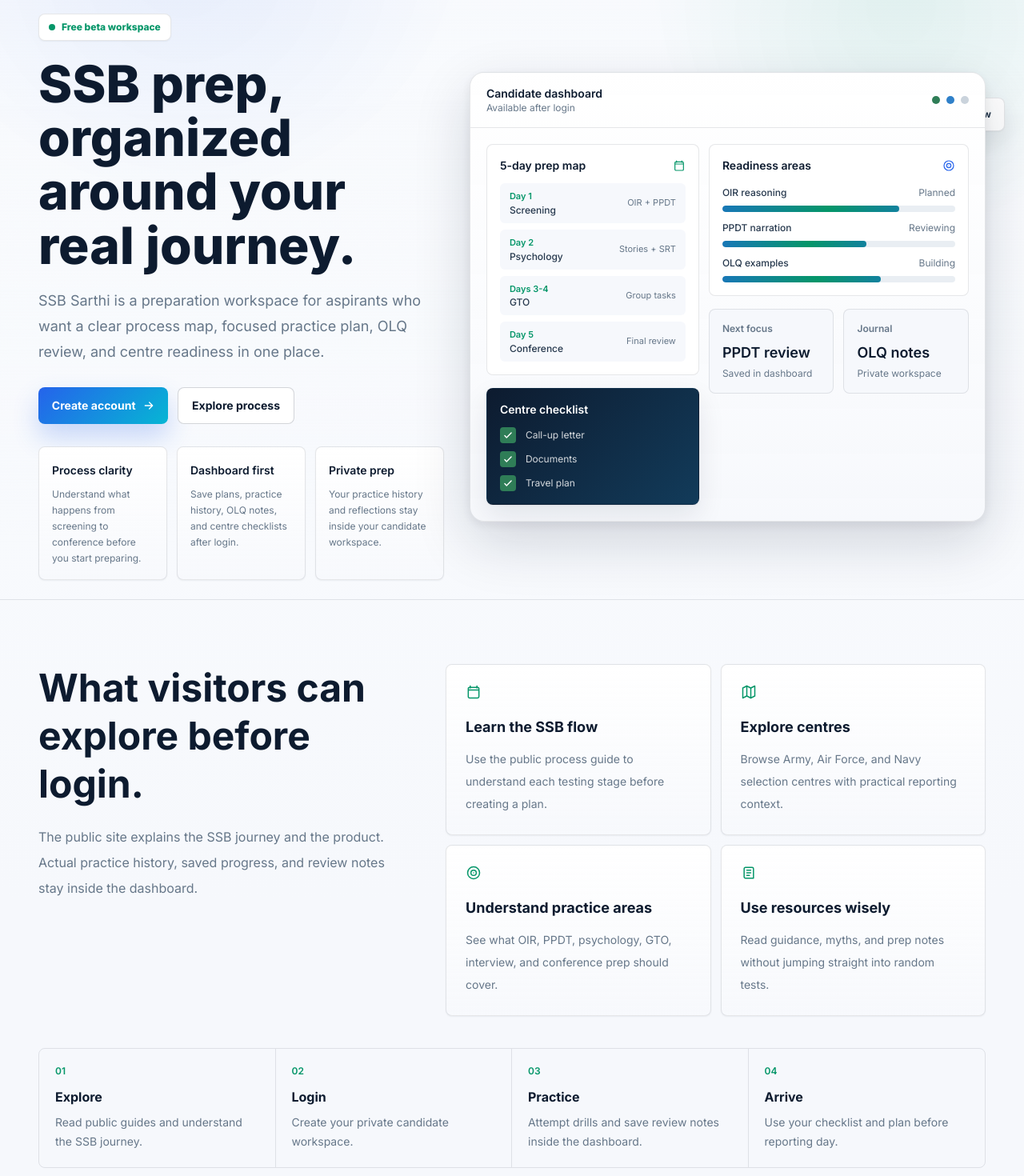
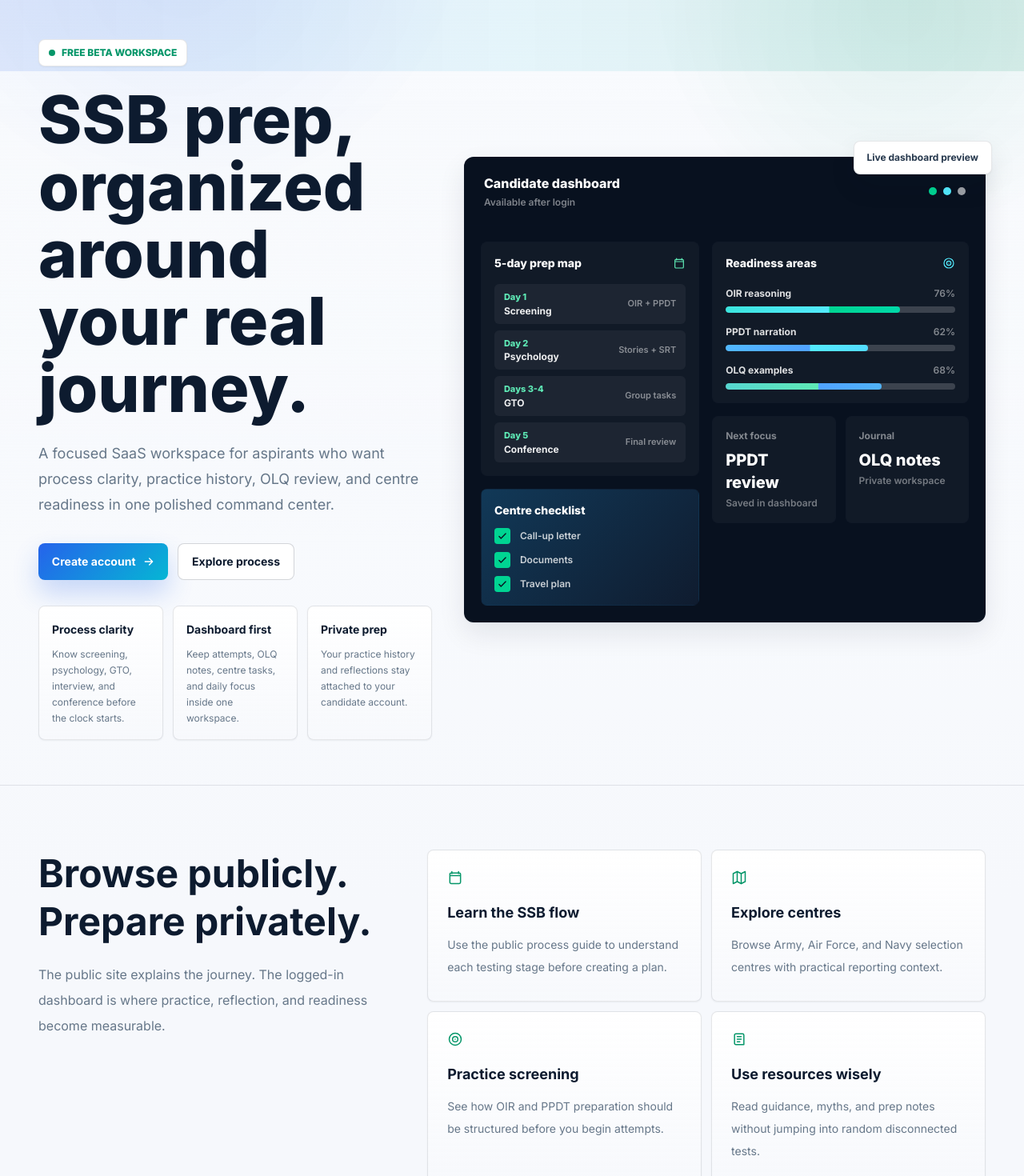
Before and after one commit to yudhveer10/SSB-Sarthi, a Next.js app: page / in a window 1280 px wide. Shown: the part 120-1590 px from the top of the page at 80% size. Built offline with nearby package versions, Linux system fonts and the light colour scheme.

Commit message:
Latest by Yudhveer UI Enhancement 10

```diff
--- a/app/page.tsx
+++ b/app/page.tsx
@@ -3,22 +3,22 @@
 const heroCards = [
   {
     title: "Process clarity",
-    detail: "Understand what happens from screening to conference before you start preparing.",
+    detail: "Know screening, psychology, GTO, interview, and conference before the clock starts.",
   },
   {
     title: "Dashboard first",
-    detail: "Save plans, practice history, OLQ notes, and centre checklists after login.",
+    detail: "Keep attempts, OLQ notes, centre tasks, and daily focus inside one workspace.",
   },
   {
     title: "Private prep",
-    detail: "Your practice history and reflections stay inside your candidate workspace.",
+    detail: "Your practice history and reflections stay attached to your candidate account.",
   },
 ];
 
 const readinessRows = [
-  { label: "OIR reasoning", value: "Planned", width: "76%" },
-  { label: "PPDT narration", value: "Reviewing", width: "62%" },
-  { label: "OLQ examples", value: "Building", width: "68%" },
+  { label: "OIR reasoning", value: "76%", tone: "from-emerald-400 to-cyan-300" },
+  { label: "PPDT narration", value: "62%", tone: "from-cyan-300 to-blue-400" },
+  { label: "OLQ examples", value: "68%", tone: "from-blue-400 to-emerald-300" },
 ];
 
 const dashboardPlan = [
@@ -28,7 +28,14 @@
   { day: "Day 5", title: "Conference", state: "Final review" },
 ];
 
-const productSections = [
+const commandModules = [
+  ["Practice sessions", "Timed OIR sets, PPDT drills, and review notes that do not get lost."],
+  ["Readiness planner", "A 5-day preparation map with daily priorities and centre checklist."],
+  ["OLQ journal", "Real examples, reflections, and interview-ready stories in one place."],
+  ["Private history", "Attempts, scores, and notes attached to your account, not your browser tab."],
+];
+
+const publicSections = [
   {
     title: "Learn the SSB flow",
     body: "Use the public process guide to understand each testing stage before creating a plan.",
@@ -42,53 +49,40 @@
     icon: MapIcon,
   },
   {
-    title: "Understand practice areas",
-    body: "See what OIR, PPDT, psychology, GTO, interview, and conference prep should cover.",
+    title: "Practice screening",
+    body: "See how OIR and PPDT preparation should be structured before you begin attempts.",
     href: "/screening",
     icon: TargetIcon,
   },
   {
     title: "Use resources wisely",
-    body: "Read guidance, myths, and prep notes without jumping straight into random tests.",
+    body: "Read guidance, myths, and prep notes without jumping into random disconnected tests.",
     href: "/resources",
     icon: JournalIcon,
   },
 ];
 
-const dashboardAccess = [
-  ["Practice sessions", "Timed OIR sets, PPDT drills, review notes, and saved progress."],
-  ["Readiness planner", "A 5-day preparation map with daily priorities and centre checklist."],
-  ["OLQ journal", "Real examples, reflections, and interview-ready stories in one place."],
-  ["Private history", "Attempts, scores, and preparation notes attached to your account."],
-];
-
-const flow = [
-  ["Explore", "Read public guides and understand the SSB journey."],
-  ["Login", "Create your private candidate workspace."],
-  ["Practice", "Attempt drills and save review notes inside the dashboard."],
-  ["Arrive", "Use your checklist and plan before reporting day."],
-];
-
 export default function HomePage() {
   return (
-    <main className="text-[var(--color-ink-strong)]">
-      <section className="overflow-hidden border-b border-[var(--color-border)]">
-        <div className="mx-auto grid w-full max-w-7xl items-center gap-8 px-6 py-4 sm:px-10 lg:grid-cols-[0.88fr_1.12fr] lg:px-12 lg:py-6">
-          <div className="max-w-2xl animate-fade-up">
-            <span className="inline-flex items-center gap-2 rounded-lg border border-[var(--color-border)] bg-[var(--color-panel)] px-3 py-2 text-xs font-extrabold text-[var(--color-green)] shadow-[var(--shadow-subtle)]">
+    <main className="overflow-hidden text-[var(--color-ink-strong)]">
+      <section className="relative border-b border-[var(--color-border)]">
+        <div className="absolute inset-x-0 top-0 h-24 bg-[linear-gradient(90deg,rgba(37,99,235,0.12),rgba(6,182,212,0.08),rgba(5,150,105,0.12))]" />
+        <div className="mx-auto grid min-h-[calc(100dvh-var(--nav-height)-48px)] w-full max-w-7xl items-center gap-10 px-6 py-12 sm:px-10 lg:grid-cols-[0.86fr_1.14fr] lg:px-12 lg:py-14">
+          <div className="relative z-10 max-w-2xl animate-fade-up">
+            <span className="inline-flex items-center gap-2 rounded-lg border border-[var(--color-border)] bg-[var(--color-panel)] px-3 py-2 text-xs font-extrabold uppercase text-[var(--color-green)] shadow-[var(--shadow-subtle)]">
               <span className="h-2 w-2 rounded-full bg-[var(--color-green)]" />
               Free beta workspace
             </span>
-            <h1 className="mt-5 max-w-[13ch] font-display text-4xl font-extrabold leading-[1.05] text-[var(--color-ink-strong)] sm:text-5xl lg:text-[4rem]">
+            <h1 className="mt-6 max-w-[12ch] font-display text-5xl font-extrabold leading-[1.02] text-[var(--color-ink-strong)] sm:text-6xl lg:text-[5.15rem]">
               SSB prep, organized around your real journey.
             </h1>
-            <p className="mt-5 max-w-xl text-base leading-8 text-[var(--color-muted)] sm:text-lg">
-              SSB Sarthi is a preparation workspace for aspirants who want a
-              clear process map, focused practice plan, OLQ review, and centre
-              readiness in one place.
+            <p className="mt-6 max-w-xl text-base leading-8 text-[var(--color-muted)] sm:text-lg">
+              A focused SaaS workspace for aspirants who want process clarity,
+              practice history, OLQ review, and centre readiness in one polished
+              command center.
             </p>
 
-            <div className="mt-7 flex flex-wrap gap-3">
+            <div className="mt-8 flex flex-wrap gap-3">
               <Link href="/signin?mode=signup" className="btn-primary">
                 Create account
                 <ArrowIcon />
@@ -98,10 +92,10 @@
               </Link>
             </div>
 
-            <div className="mt-7 grid gap-3 sm:grid-cols-3">
+            <div className="mt-8 grid gap-3 sm:grid-cols-3">
               {heroCards.map((card) => (
-                <div key={card.title} className="mini-panel landing-hover">
-                  <span className="text-sm font-semibold text-[var(--color-ink-strong)]">
+                <div key={card.title} className="mini-panel">
+                  <span className="text-sm font-bold text-[var(--color-ink-strong)]">
                     {card.title}
                   </span>
                   <span className="mt-2 block text-xs leading-5 text-[var(--color-muted)]">
@@ -112,49 +106,43 @@
             </div>
           </div>
 
-          <div className="relative animate-fade-up stagger-2">
-            <div className="absolute -right-6 top-8 hidden rounded-lg border border-[var(--color-border)] bg-[var(--color-panel)] px-4 py-3 text-xs font-bold text-[var(--color-ink)] shadow-[var(--shadow-soft)] lg:block">
+          <div className="relative z-10 animate-fade-up stagger-2">
+            <div className="absolute -right-2 -top-5 hidden rounded-lg border border-[var(--color-border)] bg-[var(--color-panel)] px-4 py-3 text-xs font-bold text-[var(--color-ink)] shadow-[var(--shadow-soft)] lg:block">
               Live dashboard preview
             </div>
-            <div className="product-shell landing-card-drift">
-              <div className="flex flex-wrap items-center justify-between gap-3 border-b border-[var(--color-border)] px-5 py-4">
+            <div className="overflow-hidden rounded-xl border border-white/10 bg-[#08111f] text-white shadow-[0_32px_90px_rgba(8,17,31,0.38)]">
+              <div className="flex items-center justify-between border-b border-white/10 px-6 py-5">
                 <div>
-                  <p className="text-sm font-semibold text-[var(--color-ink-strong)]">
-                    Candidate dashboard
-                  </p>
-                  <p className="text-xs text-[var(--color-muted)]">
-                    Available after login
-                  </p>
+                  <p className="text-base font-extrabold">Candidate dashboard</p>
+                  <p className="mt-1 text-xs font-semibold text-white/48">Available after login</p>
                 </div>
                 <div className="flex gap-2">
-                  <span className="h-2.5 w-2.5 rounded-full bg-[#2f7d57]" />
-                  <span className="h-2.5 w-2.5 rounded-full bg-[#2f80c9]" />
-                  <span className="h-2.5 w-2.5 rounded-full bg-[#cad3dc]" />
+                  <span className="h-2.5 w-2.5 rounded-full bg-emerald-400" />
+                  <span className="h-2.5 w-2.5 rounded-full bg-cyan-300" />
+                  <span className="h-2.5 w-2.5 rounded-full bg-white/60" />
                 </div>
               </div>
 
-              <div className="grid gap-3 p-5 lg:grid-cols-[0.9fr_1.1fr]">
+              <div className="grid gap-4 p-5 lg:grid-cols-[0.92fr_1.08fr]">
                 <div className="space-y-4">
-                  <div className="rounded-lg border border-[var(--color-border)] bg-[var(--color-panel)] p-4">
+                  <div className="rounded-lg border border-white/12 bg-white/[0.04] p-4">
                     <div className="flex items-center justify-between">
-                      <p className="text-sm font-semibold">5-day prep map</p>
-                      <CalendarIcon className="h-4 w-4 text-[var(--color-green)]" />
+                      <p className="text-sm font-extrabold">5-day prep map</p>
+                      <CalendarIcon className="h-4 w-4 text-emerald-300" />
                     </div>
-                    <div className="mt-3 space-y-2">
+                    <div className="mt-4 space-y-2">
                       {dashboardPlan.map((item) => (
                         <div
                           key={item.day}
-                          className="flex items-center justify-between rounded-md bg-[var(--color-surface)] px-3 py-2"
+                          className="flex items-center justify-between rounded-md bg-white/[0.05] px-3 py-2"
                         >
                           <div>
-                            <p className="text-[11px] font-semibold text-[var(--color-green)]">
+                            <p className="text-[11px] font-extrabold text-emerald-300">
                               {item.day}
                             </p>
-                            <p className="text-xs font-medium text-[var(--color-ink)]">
-                              {item.title}
-                            </p>
+                            <p className="text-xs font-bold text-white/92">{item.title}</p>
                           </div>
-                          <span className="text-[11px] text-[var(--color-muted)]">
+                          <span className="text-[11px] font-semibold text-white/48">
                             {item.state}
                           </span>
                         </div>
@@ -162,15 +150,15 @@
                     </div>
                   </div>
 
-                  <div className="rounded-lg border border-[var(--color-border)] bg-[linear-gradient(135deg,#0d1b2f,#123b5a)] p-4 text-white shadow-[var(--shadow-card)]">
-                    <p className="text-sm font-semibold">Centre checklist</p>
+                  <div className="rounded-lg border border-cyan-300/20 bg-[linear-gradient(135deg,rgba(18,59,90,0.96),rgba(16,29,48,0.96))] p-4">
+                    <p className="text-sm font-extrabold">Centre checklist</p>
                     <div className="mt-3 space-y-2.5">
                       {["Call-up letter", "Documents", "Travel plan"].map((item) => (
                         <div key={item} className="flex items-center gap-3">
-                          <span className="flex h-5 w-5 items-center justify-center rounded bg-[#2f7d57] text-[10px]">
+                          <span className="grid h-5 w-5 place-items-center rounded bg-emerald-400 text-[10px] text-[#08111f]">
                             <CheckIcon />
                           </span>
-                          <span className="text-xs text-white/82">{item}</span>
+                          <span className="text-xs font-semibold text-white/78">{item}</span>
                         </div>
                       ))}
                     </div>
@@ -178,24 +166,22 @@
                 </div>
 
                 <div className="space-y-4">
-                  <div className="rounded-lg border border-[var(--color-border)] bg-[var(--color-panel)] p-4">
+                  <div className="rounded-lg border border-white/12 bg-white/[0.04] p-4">
                     <div className="flex items-center justify-between">
-                      <p className="text-sm font-semibold">Readiness areas</p>
-                      <TargetIcon className="h-4 w-4 text-[var(--color-blue)]" />
+                      <p className="text-sm font-extrabold">Readiness areas</p>
+                      <TargetIcon className="h-4 w-4 text-cyan-300" />
                     </div>
-                    <div className="mt-4 space-y-3">
+                    <div className="mt-5 space-y-4">
                       {readinessRows.map((row) => (
                         <div key={row.label}>
                           <div className="mb-2 flex justify-between text-xs">
-                            <span className="font-medium text-[var(--color-ink)]">
-                              {row.label}
-                            </span>
-                            <span className="text-[var(--color-muted)]">{row.value}</span>
+                            <span className="font-bold text-white/86">{row.label}</span>
+                            <span className="font-semibold text-white/48">{row.value}</span>
                           </div>
-                          <div className="h-2 overflow-hidden rounded-full bg-[#e9eef3]">
+                          <div className="h-2 overflow-hidden rounded-full bg-white/18">
                             <div
-                              className="landing-progress h-full rounded-full bg-[linear-gradient(90deg,var(--color-green),var(--color-blue),var(--color-green))]"
-                              style={{ width: row.width }}
+                              className={`h-full rounded-full bg-gradient-to-r ${row.tone} landing-progress`}
+                              style={{ width: row.value }}
                             />
                           </div>
                         </div>
@@ -204,19 +190,15 @@
                   </div>
 
                   <div className="grid grid-cols-2 gap-3">
-                    <div className="rounded-lg border border-[var(--color-border)] bg-[var(--color-surface)] p-4">
-                      <p className="text-xs font-semibold text-[var(--color-muted)]">
-                        Next focus
-                      </p>
-                      <p className="mt-2 text-lg font-semibold">PPDT review</p>
-                      <p className="mt-1 text-xs text-[var(--color-muted)]">Saved in dashboard</p>
+                    <div className="rounded-lg border border-white/12 bg-white/[0.04] p-4">
+                      <p className="text-xs font-bold text-white/48">Next focus</p>
+                      <p className="mt-2 text-xl font-extrabold">PPDT review</p>
+                      <p className="mt-1 text-xs font-semibold text-white/42">Saved in dashboard</p>
                     </div>
-                    <div className="rounded-lg border border-[var(--color-border)] bg-[var(--color-surface)] p-4">
-                      <p className="text-xs font-semibold text-[var(--color-muted)]">
-                        Journal
-                      </p>
-                      <p className="mt-2 text-lg font-semibold">OLQ notes</p>
-                      <p className="mt-1 text-xs text-[var(--color-muted)]">Private workspace</p>
+                    <div className="rounded-lg border border-white/12 bg-white/[0.04] p-4">
+                      <p className="text-xs font-bold text-white/48">Journal</p>
+                      <p className="mt-2 text-xl font-extrabold">OLQ notes</p>
+                      <p className="mt-1 text-xs font-semibold text-white/42">Private workspace</p>
                     </div>
                   </div>
                 </div>
@@ -227,25 +209,24 @@
       </section>
 
       <section className="mx-auto w-full max-w-7xl px-6 py-20 sm:px-10 lg:px-12">
-        <div className="grid gap-10 lg:grid-cols-[0.82fr_1.18fr]">
+        <div className="grid gap-10 lg:grid-cols-[0.78fr_1.22fr]">
           <div>
-            <h2 className="font-display text-4xl font-semibold leading-tight sm:text-5xl">
-              What visitors can explore before login.
+            <h2 className="font-display text-4xl font-extrabold leading-tight sm:text-5xl">
+              Browse publicly. Prepare privately.
             </h2>
             <p className="mt-5 max-w-md text-base leading-8 text-[var(--color-muted)]">
-              The public site explains the SSB journey and the product. Actual
-              practice history, saved progress, and review notes stay inside the
-              dashboard.
+              The public site explains the journey. The logged-in dashboard is
+              where practice, reflection, and readiness become measurable.
             </p>
           </div>
 
           <div className="grid gap-3 sm:grid-cols-2">
-            {productSections.map((feature) => {
+            {publicSections.map((feature) => {
               const Icon = feature.icon;
               return (
-                <Link key={feature.title} href={feature.href} className="feature-panel landing-hover">
+                <Link key={feature.title} href={feature.href} className="feature-panel">
                   <Icon className="h-5 w-5 text-[var(--color-green)]" />
-                  <h3 className="mt-5 text-lg font-semibold">{feature.title}</h3>
+                  <h3 className="mt-5 text-lg font-extrabold">{feature.title}</h3>
                   <p className="mt-3 text-sm leading-7 text-[var(--color-muted)]">
                     {feature.body}
                   </p>
@@ -254,44 +235,31 @@
             })}
           </div>
         </div>
-
-        <div className="mt-10 grid overflow-hidden rounded-lg border border-[var(--color-border)] md:grid-cols-4">
-          {flow.map(([title, body], index) => (
-            <div
-              key={title}
-              className="border-b border-[var(--color-border)] p-5 last:border-b-0 md:border-b-0 md:border-r md:last:border-r-0"
-            >
-              <p className="text-xs font-semibold text-[var(--color-green)]">
-                0{index + 1}
-              </p>
-              <h3 className="mt-3 text-base font-semibold">{title}</h3>
-              <p className="mt-2 text-sm leading-6 text-[var(--color-muted)]">{body}</p>
-            </div>
-          ))}
-        </div>
       </section>
 
       <section className="border-y border-[var(--color-border)] bg-[var(--color-surface)]">
-        <div className="mx-auto grid w-full max-w-7xl gap-8 px-6 py-20 sm:px-10 lg:grid-cols-[0.9fr_1.1fr] lg:px-12">
+        <div className="mx-auto grid w-full max-w-7xl gap-8 px-6 py-20 sm:px-10 lg:grid-cols-[0.88fr_1.12fr] lg:px-12">
           <div>
-            <h2 className="font-display text-4xl font-semibold leading-tight sm:text-5xl">
-              What opens inside the dashboard.
+            <h2 className="font-display text-4xl font-extrabold leading-tight sm:text-5xl">
+              What opens inside the command center.
             </h2>
             <p className="mt-5 max-w-lg text-base leading-8 text-[var(--color-muted)]">
-              Login is the boundary between browsing and doing. Once signed in,
-              a candidate can practice, track preparation, and keep
-              private notes.
+              Login is the line between reading and doing. Once signed in, a
+              candidate can practice, track preparation, and keep private notes.
             </p>
-            <Link href="/signin" className="btn-primary mt-7">
-              Go to dashboard
+            <Link href="/signin?mode=signup" className="btn-primary mt-7">
+              Open workspace
               <ArrowIcon />
             </Link>
           </div>
 
           <div className="grid gap-4 sm:grid-cols-2">
-            {dashboardAccess.map(([title, body]) => (
-              <div key={title} className="rounded-lg border border-[var(--color-border)] bg-[var(--color-panel)] p-6 shadow-[var(--shadow-card)]">
-                <h3 className="text-lg font-semibold">{title}</h3>
+            {commandModules.map(([title, body]) => (
+              <div
+                key={title}
+                className="rounded-lg border border-[var(--color-border)] bg-[var(--color-panel)] p-6 shadow-[var(--shadow-card)]"
+              >
+                <h3 className="text-lg font-extrabold">{title}</h3>
                 <p className="mt-3 text-sm leading-7 text-[var(--color-muted)]">{body}</p>
               </div>
             ))}
@@ -302,15 +270,15 @@
       <section className="bg-[linear-gradient(135deg,#08111f,#0d2b45_48%,#064e3b)] text-white">
         <div className="mx-auto flex w-full max-w-7xl flex-col gap-8 px-6 py-16 sm:px-10 lg:flex-row lg:items-center lg:justify-between lg:px-12">
           <div>
-            <h2 className="font-display text-4xl font-semibold leading-tight">
+            <h2 className="font-display text-4xl font-extrabold leading-tight">
               Prepare with structure before reporting day.
             </h2>
             <p className="mt-4 max-w-xl text-sm leading-7 text-white/65">
-              Start by understanding the process. Login when you are ready to
-              save practice notes and your personal readiness plan.
+              Start by understanding the process. Create your workspace when you
+              are ready to save practice notes and your readiness plan.
             </p>
           </div>
-          <Link href="/signin" className="btn-light">
+          <Link href="/signin?mode=signup" className="btn-light">
             Create account
             <ArrowIcon />
           </Link>
```
Also changed, not shown: app/_components/NavBar.tsx (+17 -17 lines), app/dashboard/layout.tsx (+16 -13 lines), app/dashboard/pending-link.tsx (+1 -16 lines).
